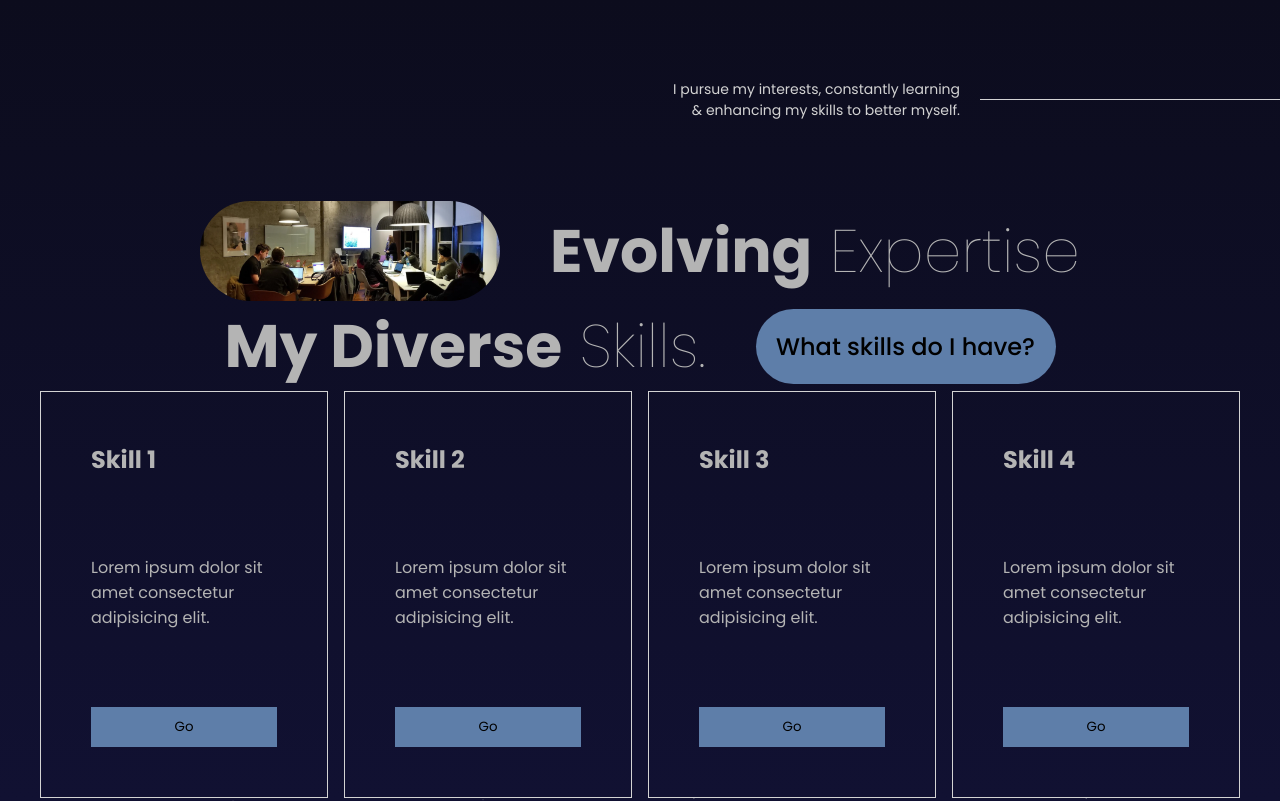
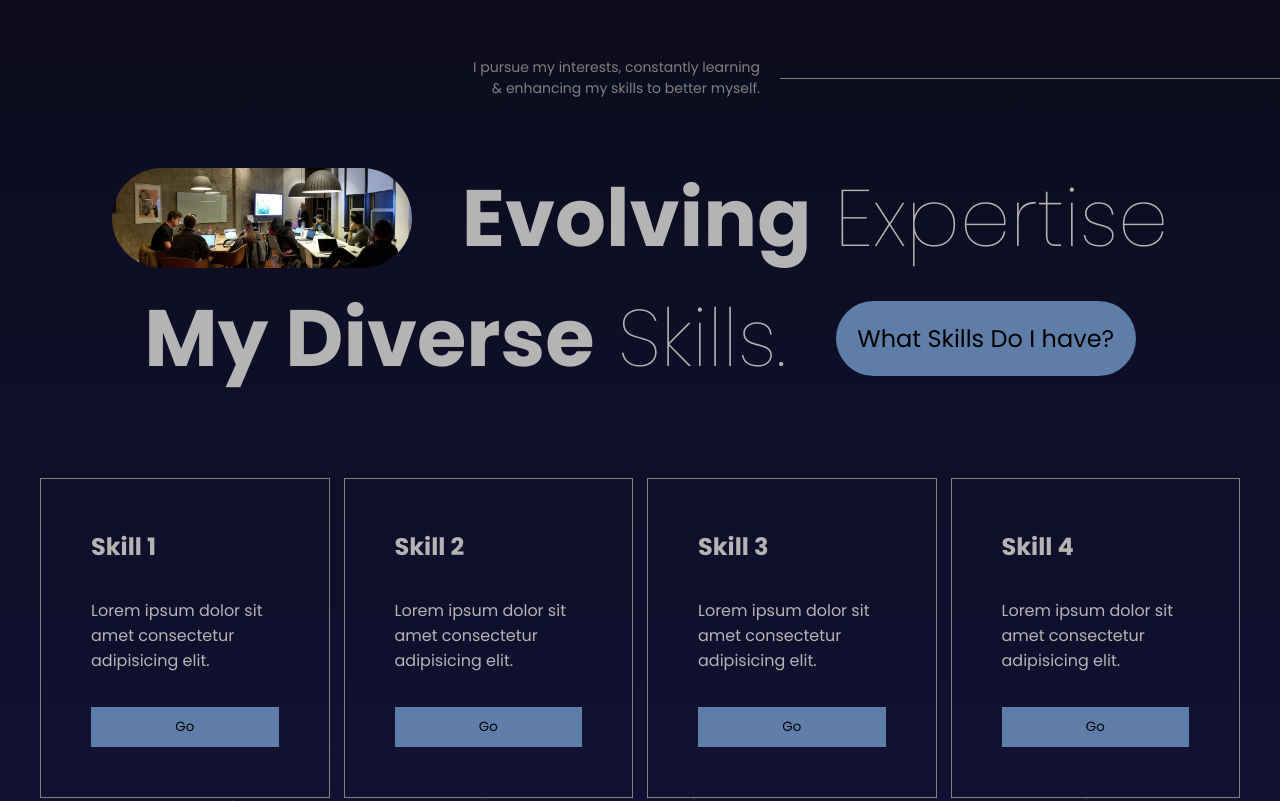
Before and after one commit to tugbayilmaz01/portfolio, a React (Vite) app: page / in a window 1280 px wide. Shown: the part 1602-2403 px from the top of the page. Built offline with nearby package versions, Linux system fonts and the light colour scheme.

Commit message:
ui changes in skills section

```diff
--- a/src/components/skills/Skills.jsx
+++ b/src/components/skills/Skills.jsx
@@ -1,5 +1,6 @@
+import { useRef } from "react";
 import "./skills.scss";
-import { motion } from "framer-motion";
+import { motion, useInView } from "framer-motion";
 
 const variants = {
   initial: {
@@ -17,6 +18,11 @@ const variants = {
     },
   },
 };
+
+const Skills = () => {
+  const ref = useRef();
+
+  const isInView = useInView(ref, { margin: "-100px" });
 
   const skills = [
     {
@@ -37,13 +43,13 @@ const skills = [
     },
   ];
 
-const Skills = () => {
   return (
     <motion.div
-      className="skills"
+      className="services"
       variants={variants}
       initial="initial"
-      whileInView="animate"
+      ref={ref}
+      animate={"animate"}
     >
       <motion.div className="textContainer" variants={variants}>
         <p>
@@ -56,20 +62,16 @@ const Skills = () => {
         <div className="title">
           <img src="/assets/images/people.webp" />
           <h1>
-            <motion.b whileHover={{ color: "rgb(94, 126, 169)" }}>
-              Evolving
-            </motion.b>{" "}
+            <motion.b whileHover={{ color: "#5E7EA9" }}>Evolving</motion.b>{" "}
             Expertise
           </h1>
         </div>
         <div className="title">
           <h1>
-            <motion.b whileHover={{ color: "rgb(94, 126, 169)" }}>
-              My Diverse
-            </motion.b>{" "}
+            <motion.b whileHover={{ color: "#5E7EA9" }}> My Diverse</motion.b>{" "}
             Skills.
           </h1>
-          <button>What skills do I have?</button>
+          <button>What Skills Do I have?</button>
         </div>
       </motion.div>
       <motion.div className="listContainer" variants={variants}>
--- a/src/components/skills/skills.scss
+++ b/src/components/skills/skills.scss
@@ -1,6 +1,5 @@
 @import "../../app.scss";
-
-.skills {
+.services {
   background: linear-gradient(180deg, #0c0c1d, #111132);
   height: 100%;
   display: flex;
@@ -23,21 +22,22 @@
     p {
       font-weight: 400;
       font-size: 14px;
-      color: lightgray;
+      color: gray;
       text-align: right;
     }
+
     hr {
-      width: 300px;
+      width: 500px;
       border: none;
-      border-top: 0.5px solid lightgray;
+      border-top: 0.5px solid gray;
 
       @include mobile {
-        width: 200px;
+        width: 300px;
       }
     }
   }
-
   .titleContainer {
+    flex: 2;
     display: flex;
     flex-direction: column;
     align-items: center;
@@ -45,21 +45,24 @@
     @include mobile {
       width: 100%;
     }
+
     .title {
       display: flex;
+      align-items: center;
       gap: 50px;
-      align-items: center;
 
       @include mobile {
         flex-direction: column;
         text-align: center;
         gap: 20px;
       }
+
       img {
         width: 300px;
         height: 100px;
         border-radius: 50px;
         object-fit: cover;
+
         @include mobile {
           width: 200px;
           height: 50px;
@@ -67,15 +70,12 @@
       }
 
       h1 {
-        font-size: 60px;
+        font-size: 80px;
         font-weight: 100;
+
         @include mobile {
-          font-size: 36px;
+          font-size: 26px;
         }
-      }
-
-      @include mobile {
-        font-size: 36px;
       }
 
       button {
@@ -85,10 +85,10 @@
         background-color: rgb(94, 126, 169);
         border: none;
         font-size: 24px;
-        font-weight: 500;
+        cursor: pointer;
 
         @include mobile {
-          font-size: 16px;
+          font-size: 13px;
           width: 150px;
           height: 50px;
         }
@@ -100,7 +100,7 @@
     display: flex;
     max-width: 1200px;
     margin: auto;
-    gap: 16px;
+    gap: 14px;
 
     @include mobile {
       flex-direction: column;
@@ -109,7 +109,7 @@
 
     .box {
       padding: 50px;
-      border: 0.5px solid lightgray;
+      border: 0.5px solid gray;
       display: flex;
       flex-direction: column;
       justify-content: space-between;
```
Lines whose indentation alone changed are shown as unchanged.
